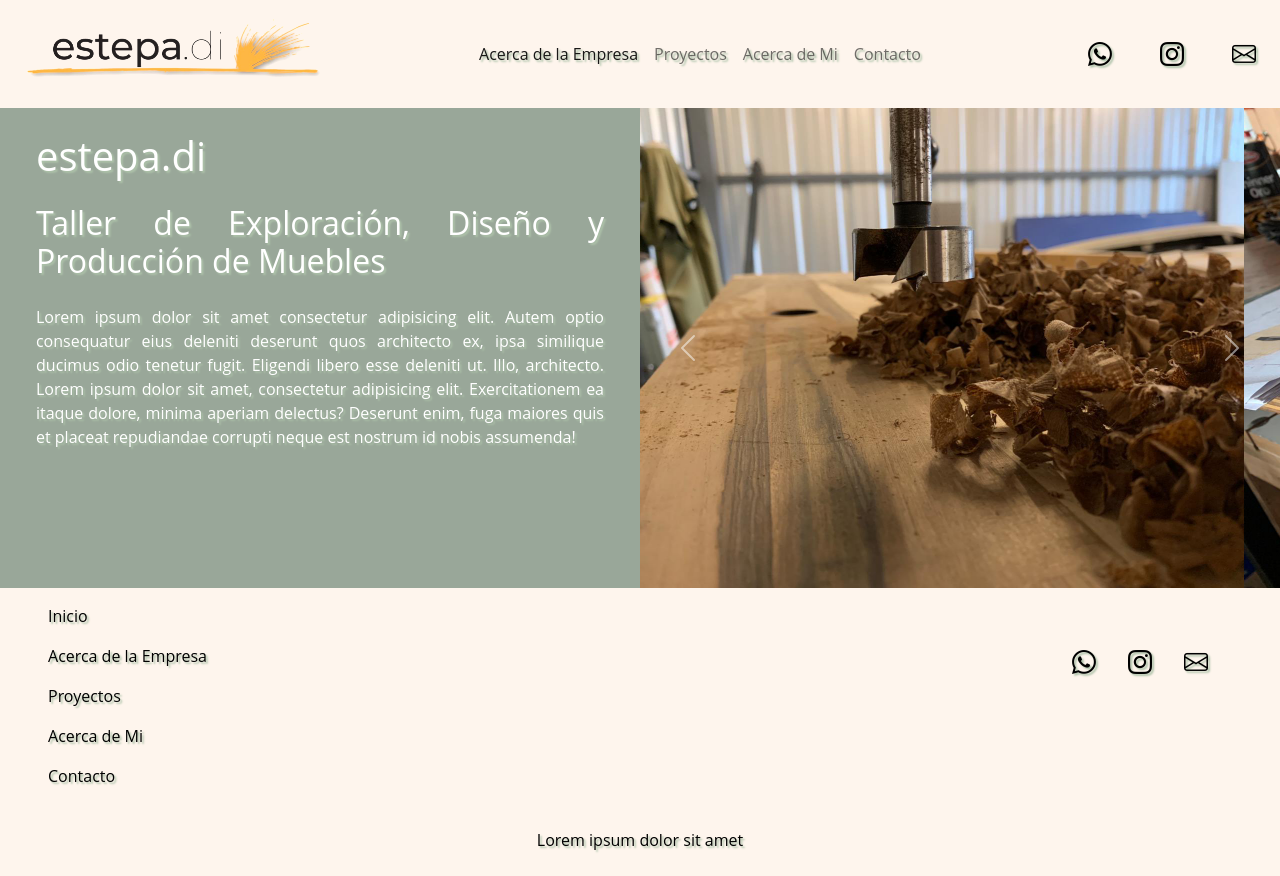
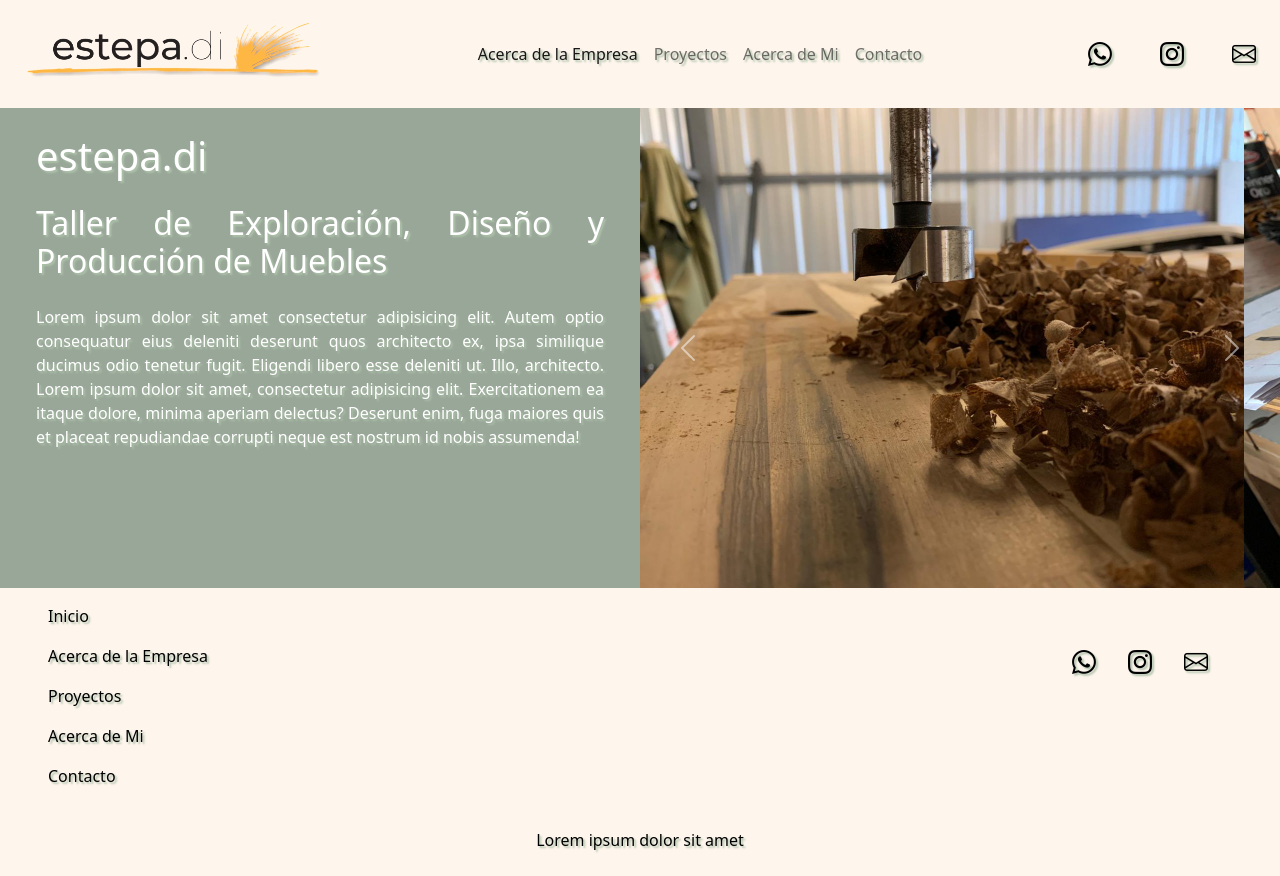
Before and after one commit to gamarianacci/estepa.di, a website: page index.html in a window 1280 px wide. Drawn offline with nearby package versions, Linux system fonts and the light colour scheme.

Commit message:
maps, extend y mixin v2

```diff
--- a/scss/_fuentes.scss
+++ b/scss/_fuentes.scss
@@ -1,16 +1,16 @@
 $fuentes: (
-    sombra: 2px 2px 2px,
+    sombra: 2px 2px 2px #ADC2A9,
     colorBlanco: white,
     colorNegro: black,
-    fuente: 'Open Sans', sans-serif,
+    fuente: 'Open Sans' sans-serif,
     justificado: justify,
 );
 
 .fuenteNegra{
-    text-shadow: map-get($estilos, $sombra);
-    color: map-get($estilos, $colorNegro);
-    font-family: map-get($estilos, $fuente);
-    text-align: map-get($estilos, $justificado);
+    text-shadow: map-get($fuentes, sombra);
+    color: map-get($fuentes, colorNegro);
+    font-family: map-get($fuentes, fuente);
+    text-align: map-get($fuentes, justificado);
 }
 
 .fuenteBlanca{
--- a/scss/estilos.scss
+++ b/scss/estilos.scss
@@ -1,4 +1,3 @@
-@import "variables";
 @import "logo";
 @import "fondos";
 @import "fuentes";
```
Also changed, not shown: css/pruebacss.css.
